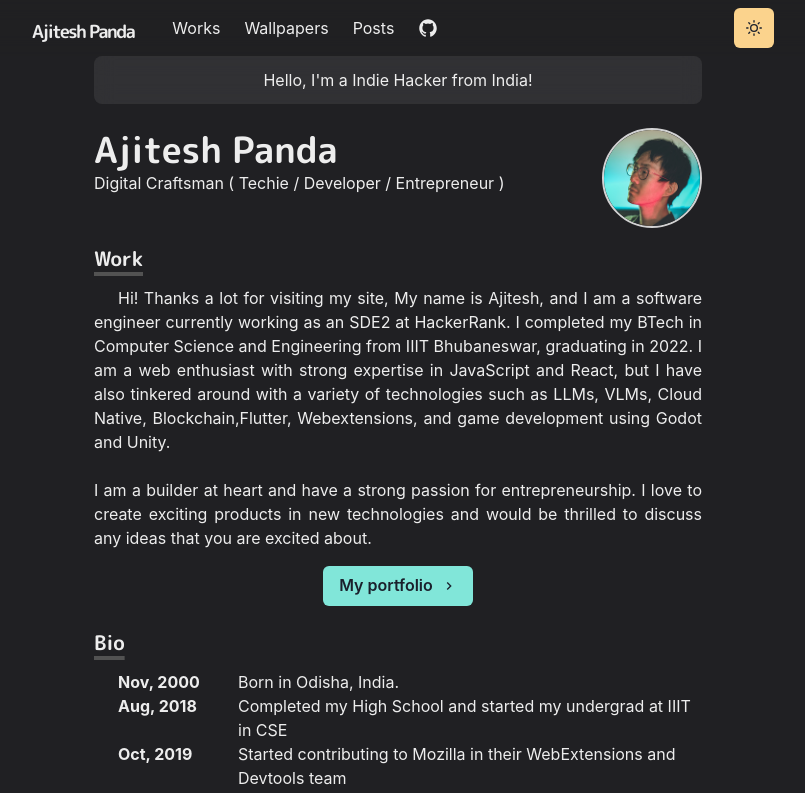
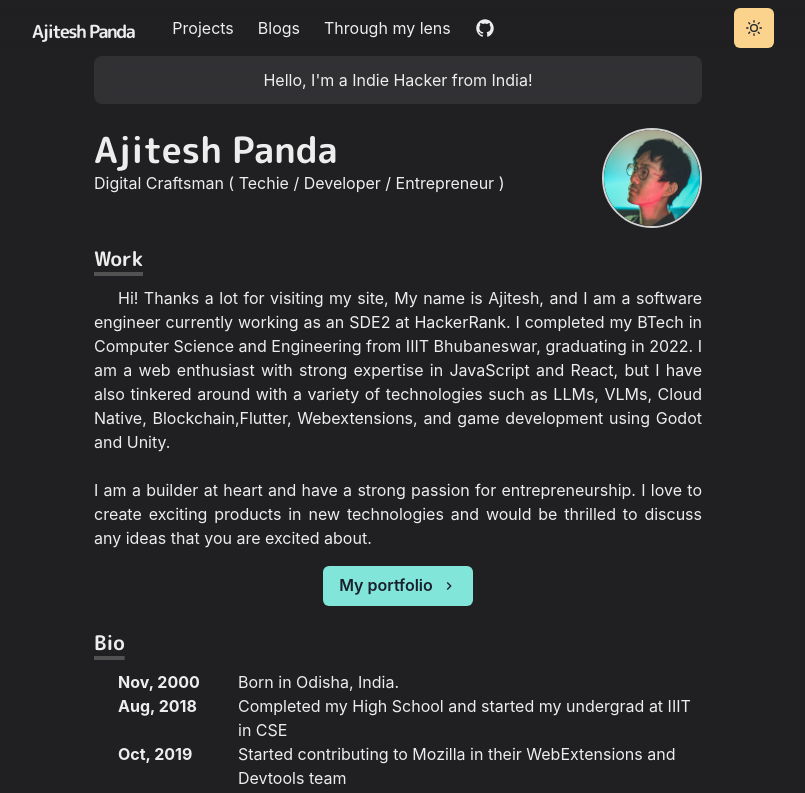
Before and after one commit to ajitesh13/ajitesh13.github.io, a Next.js app: page / in a window 1280 px wide. Shown: the top 793 px of the page, without its empty margins (242-1047 px from the left). Built offline with nearby package versions, Linux system fonts and the light colour scheme.

Commit message:
navigation changes, navbar update

```diff
--- a/components/navbar.js
+++ b/components/navbar.js
@@ -78,14 +78,14 @@ const Navbar = props => {
           flexGrow={1}
           mt={{ base: 4, md: 0 }}
         >
-          <LinkItem href="/works" path={path}>
-            Works
+          <LinkItem href="/projects" path={path}>
+            Projects
           </LinkItem>
-          <LinkItem href="/wallpapers" path={path}>
-            Wallpapers
+          <LinkItem href="/blogs" path={path}>
+            Blogs
           </LinkItem>
           <LinkItem href="/posts" path={path}>
-            Posts
+            Through my lens
           </LinkItem>
           <LinkItem
             target="_blank"
```
Also changed, not shown: pages/blogs/cherry-blossoms.js (renamed from pages/wallpapers/cherry-blossoms.js), pages/blogs/index.js (renamed from pages/wallpapers/index.js), pages/blogs/machiya.js (renamed from pages/wallpapers/machiya.js), pages/projects.tsx (renamed from pages/works.js).
